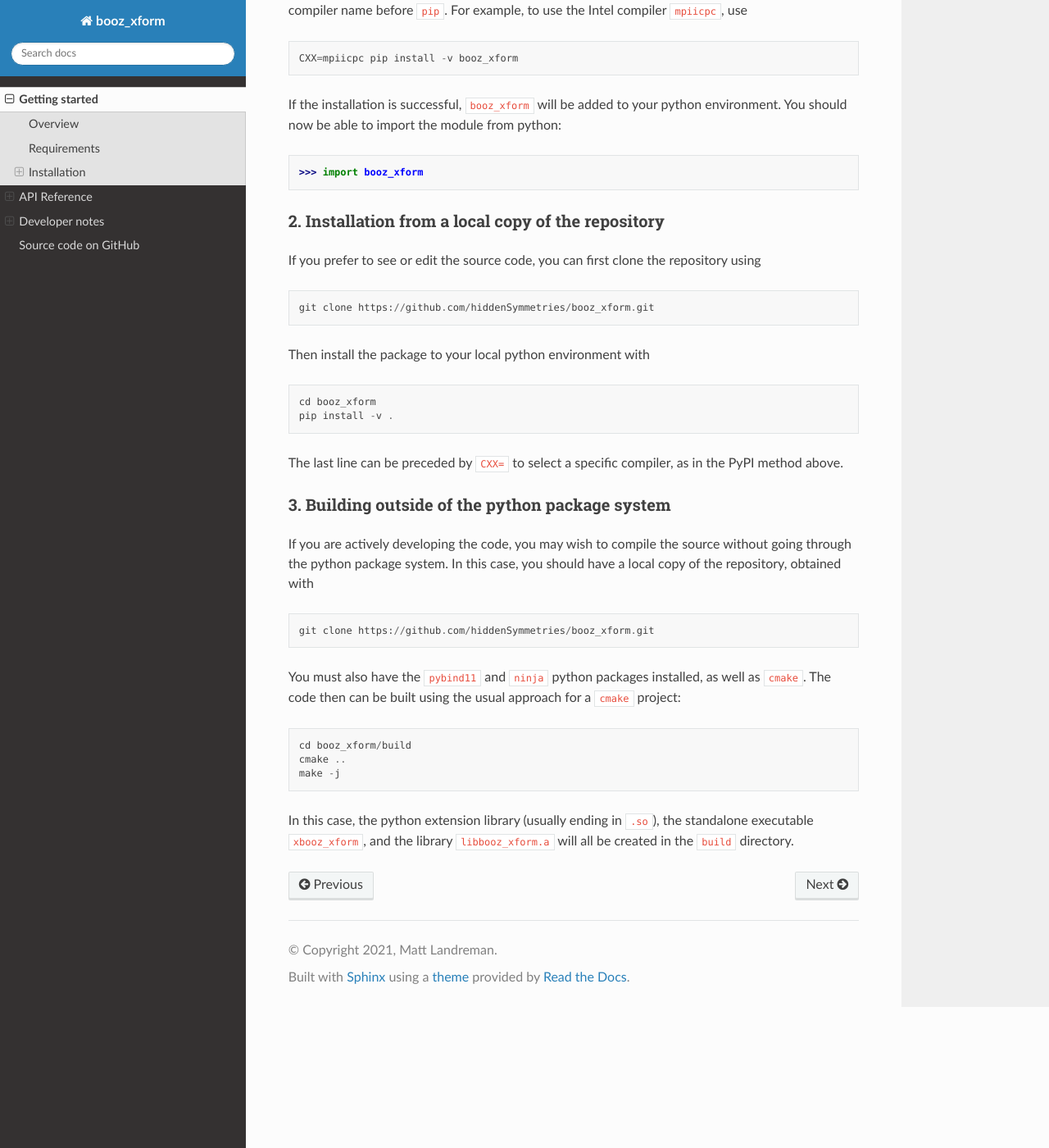
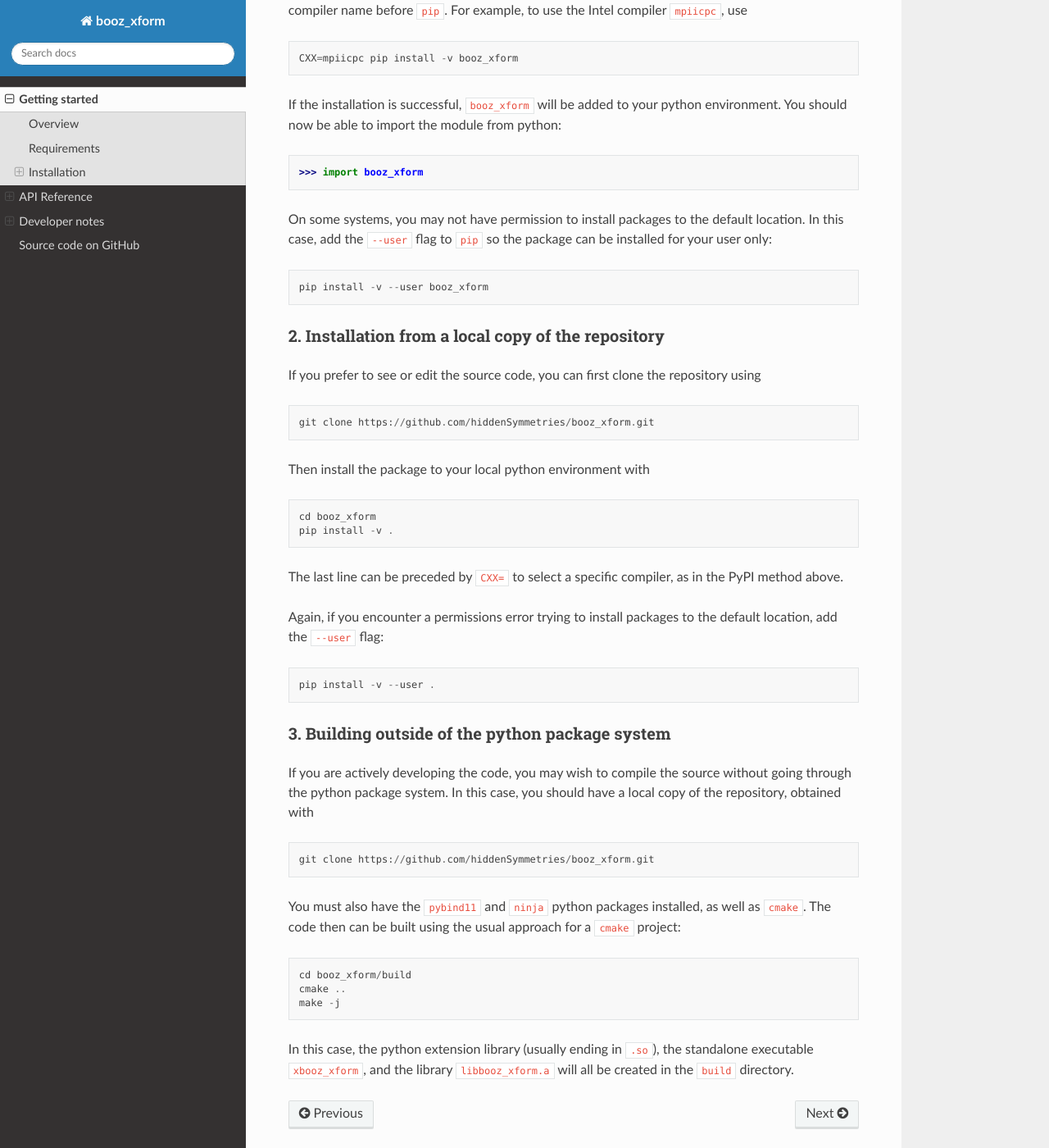
Before and after one commit to hiddenSymmetries/booz_xform, a Sphinx documentation site: the page built from docs/source/getting_started.rst, in a window 1280 px wide and 1400 px high, scrolled down 1576 px. Shown: the whole window at 82% size. Built offline with Sphinx 7.4.7 and the Read the Docs theme 2.0.0, drawn with Linux system fonts in a browser that asks for light colours; pages that are not in the unit, such as notebooks, are missing from menus.

```diff
--- a/docs/source/getting_started.rst
+++ b/docs/source/getting_started.rst
@@ -73,6 +73,12 @@
 
   >>> import booz_xform
 
+On some systems, you may not have permission to install packages to the default location. In this case,
+add the ``--user`` flag to ``pip`` so the package can be installed for your user only::
+
+    pip install -v --user booz_xform
+
+
 2. Installation from a local copy of the repository
 ***************************************************
 
@@ -90,6 +96,12 @@
   pip install -v .
 
 The last line can be preceded by ``CXX=`` to select a specific compiler, as in the PyPI method above.
+
+Again, if you encounter a permissions error trying to install packages to the default location,
+add the ``--user`` flag::
+
+    pip install -v --user .
+
 
 3. Building outside of the python package system
 ************************************************
```
Also changed, not shown: booz_xform_demo.ipynb (added).
